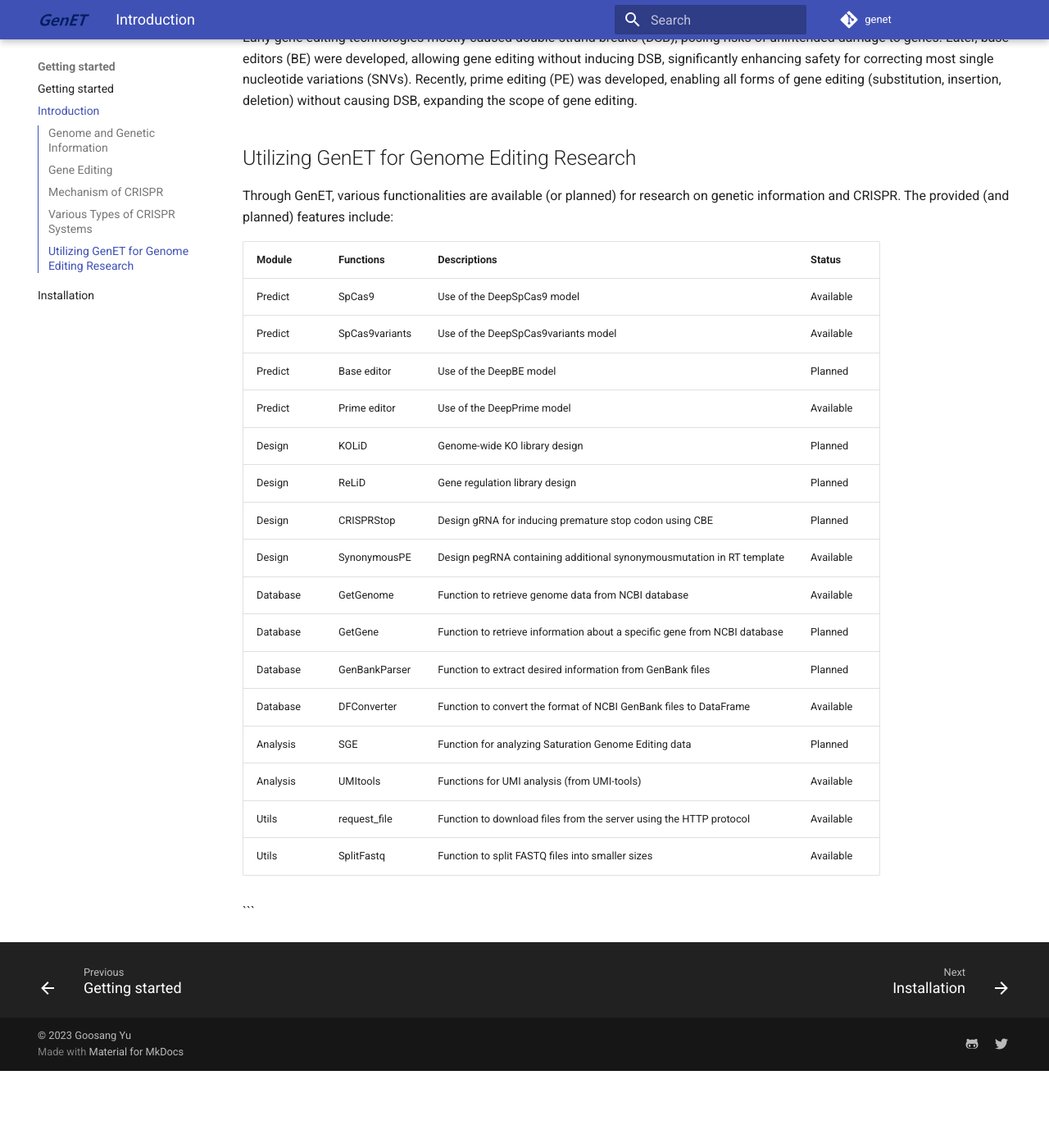
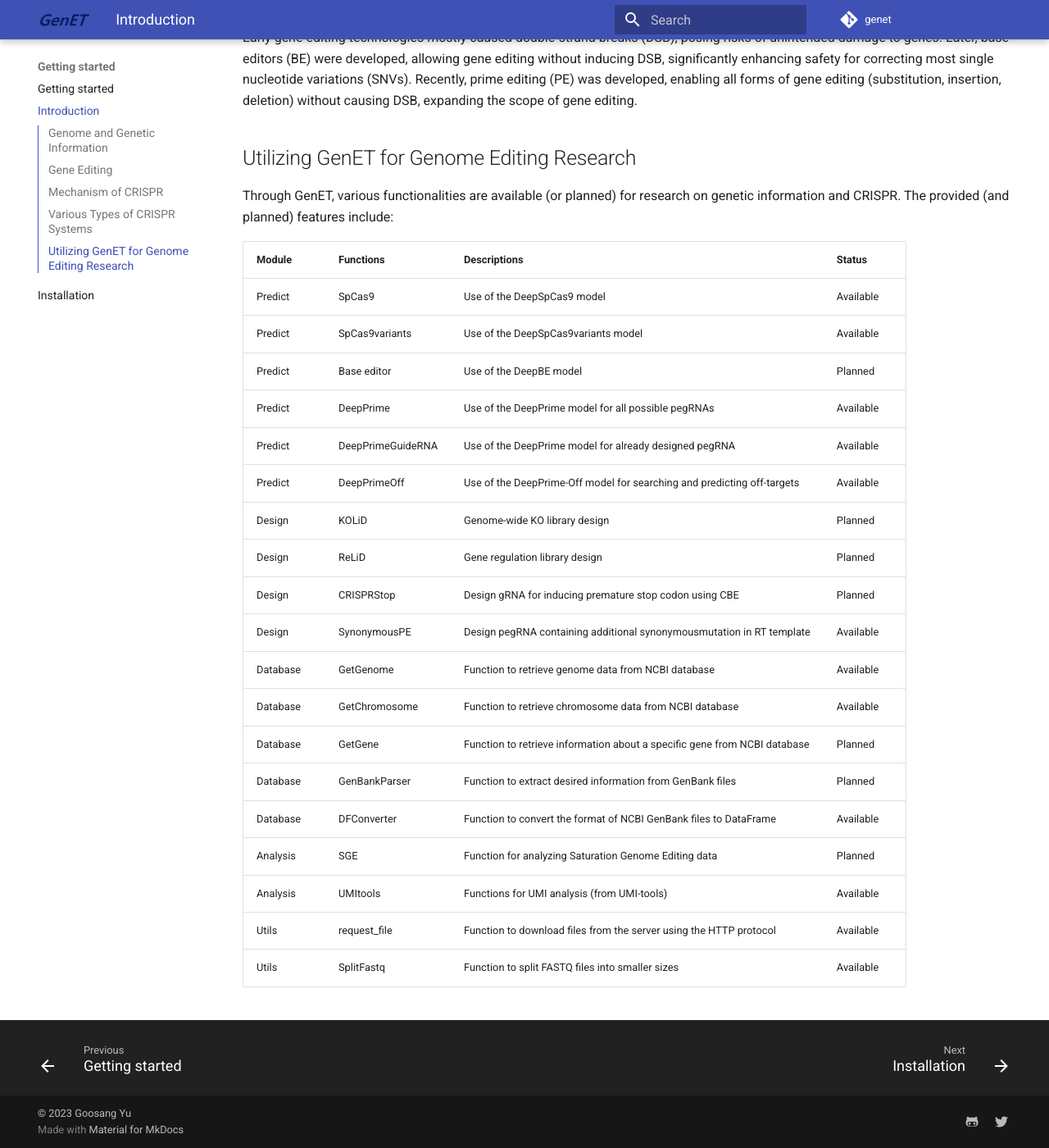
Before and after one commit to Goosang-Yu/genet, an MkDocs documentation site: the page built from docs/en/introduction.md, in a window 1280 px wide and 1400 px high, scrolled down 1692 px. Shown: the whole window at 82% size. Built offline with MkDocs 1.6.1 and Material for MkDocs 9.7.7, drawn with Linux system fonts in a browser that asks for light colours; comment, search, counter and statistics services are not loaded; before the commit the page ends 2998 px from its top, so only the background shows below that.

Commit message:
📝 Update docs

````diff
--- a/docs/en/introduction.md
+++ b/docs/en/introduction.md
@@ -24,24 +24,24 @@ Early gene editing technologies mostly caused double-strand breaks (DSB), posing
 ## Utilizing GenET for Genome Editing Research
 Through GenET, various functionalities are available (or planned) for research on genetic information and CRISPR. The provided (and planned) features include:
 
-| Module   | Functions      | Descriptions                                                          | Status |
-| -------- | -------------- | --------------------------------------------------------------------- | ------ |
-| Predict  | SpCas9         | Use of the DeepSpCas9 model	                                        | Available   |
-| Predict  | SpCas9variants | Use of the DeepSpCas9variants model                                   | Available   |
-| Predict  | Base editor    | Use of the DeepBE model                                               | Planned   |
-| Predict  | Prime editor   | Use of the DeepPrime model                                            | Available   |
-| Design   | KOLiD          | Genome-wide KO library design                                         | Planned   |
-| Design   | ReLiD          | Gene regulation library design                                        | Planned   |
-| Design   | CRISPRStop     | Design gRNA for inducing premature stop codon using CBE               | Planned   |
-| Design   | SynonymousPE   | Design pegRNA containing additional synonymousmutation in RT template | Available   |
-| Database | GetGenome      | Function to retrieve genome data from NCBI database                   | Available   |
-| Database | GetGene        | Function to retrieve information about a specific gene from NCBI database | Planned   |
-| Database | GenBankParser  | Function to extract desired information from GenBank files            | Planned   |
-| Database | DFConverter    | Function to convert the format of NCBI GenBank files to DataFrame     | Available   |
-| Analysis | SGE            | Function for analyzing Saturation Genome Editing data                 | Planned   |
-| Analysis | UMItools       | Functions for UMI analysis (from UMI-tools)                           | Available   |
-| Utils    | request_file   | Function to download files from the server using the HTTP protocol    | Available   |
-| Utils    | SplitFastq     | Function to split FASTQ files into smaller sizes                      | Available   |
-
-
-```
+| Module   | Functions         | Descriptions                                                              | Status    |
+| -------- | ----------------- | ------------------------------------------------------------------------- | --------- |
+| Predict  | SpCas9            | Use of the DeepSpCas9 model	                                           | Available |
+| Predict  | SpCas9variants    | Use of the DeepSpCas9variants model                                       | Available |
+| Predict  | Base editor       | Use of the DeepBE model                                                   | Planned   |
+| Predict  | DeepPrime         | Use of the DeepPrime model for all possible pegRNAs                       | Available |
+| Predict  | DeepPrimeGuideRNA | Use of the DeepPrime model for already designed pegRNA                    | Available |
+| Predict  | DeepPrimeOff      | Use of the DeepPrime-Off model for searching and predicting off-targets   | Available |
+| Design   | KOLiD             | Genome-wide KO library design                                             | Planned   |
+| Design   | ReLiD             | Gene regulation library design                                            | Planned   |
+| Design   | CRISPRStop        | Design gRNA for inducing premature stop codon using CBE                   | Planned   |
+| Design   | SynonymousPE      | Design pegRNA containing additional synonymousmutation in RT template     | Available |
+| Database | GetGenome         | Function to retrieve genome data from NCBI database                       | Available |
+| Database | GetChromosome     | Function to retrieve chromosome data from NCBI database                   | Available |
+| Database | GetGene           | Function to retrieve information about a specific gene from NCBI database | Planned   |
+| Database | GenBankParser     | Function to extract desired information from GenBank files                | Planned   |
+| Database | DFConverter       | Function to convert the format of NCBI GenBank files to DataFrame         | Available |
+| Analysis | SGE               | Function for analyzing Saturation Genome Editing data                     | Planned   |
+| Analysis | UMItools          | Functions for UMI analysis (from UMI-tools)                               | Available |
+| Utils    | request_file      | Function to download files from the server using the HTTP protocol        | Available |
+| Utils    | SplitFastq        | Function to split FASTQ files into smaller sizes                          | Available |
````
Also changed, not shown: 1 other file.
